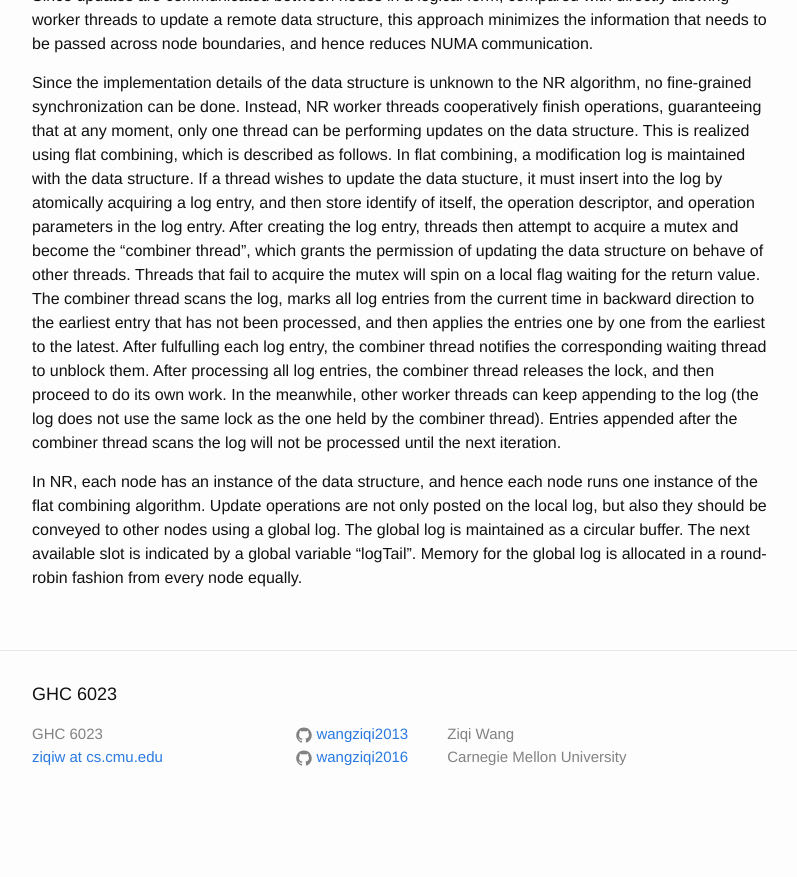
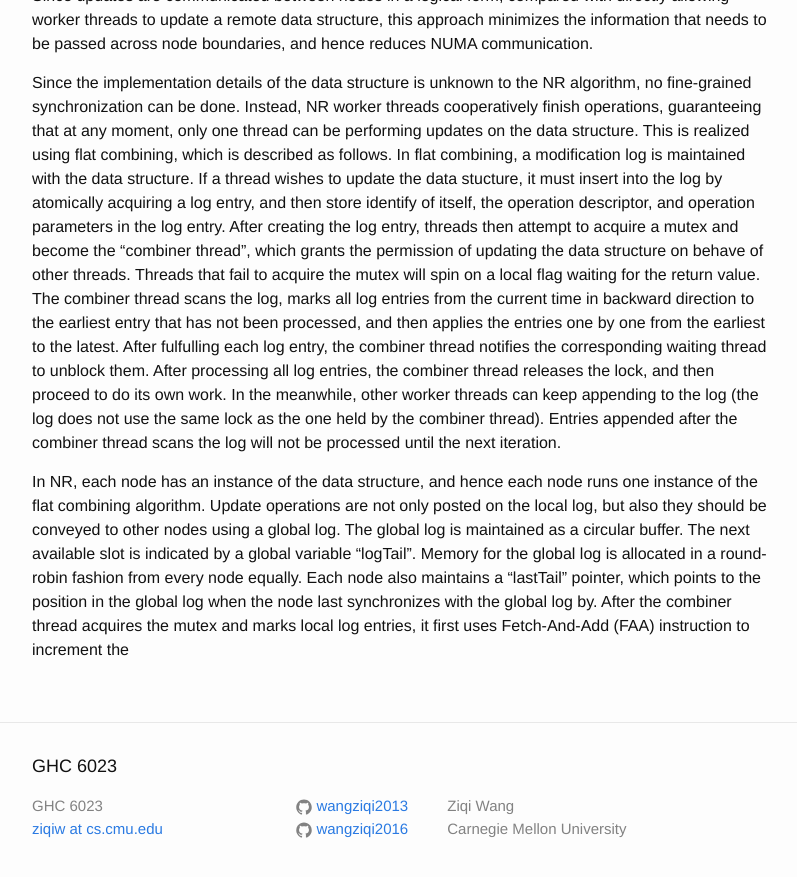
Before and after one commit to wangziqi2013/wangziqi2013.github.io, a Jekyll site: the page built from _posts/2019-01-09- black-box-concurrent-data-structures-for-numa-architectures.markdown, in a window 1280 px wide and 900 px high, scrolled down 955 px. Shown: the top 877 px of the window, without its empty margins (238-1035 px from the left). Built offline with Jekyll 4.4.1, drawn with Linux system fonts in a browser that asks for light colours; before the commit the page ends 1783 px from its top, so only the background shows below that.

Commit message:
Adding local log pointer

```diff
--- a/_posts/2019-01-09- black-box-concurrent-data-structures-for-numa-architectures.markdown
+++ b/_posts/2019-01-09- black-box-concurrent-data-structures-for-numa-architectures.markdown
@@ -51,3 +51,6 @@ In NR, each node has an instance of the data structure, and hence each node runs
 Update operations are not only posted on the local log, but also they should be conveyed to other nodes using a global log.
 The global log is maintained as a circular buffer. The next available slot is indicated by a global variable "logTail".
 Memory for the global log is allocated in a round-robin fashion from every node equally.
+Each node also maintains a "lastTail" pointer, which points to the position in the global log when the node last synchronizes
+with the global log by. After the combiner thread acquires the mutex and marks local log entries, it first uses Fetch-And-Add
+(FAA) instruction to increment the
```
